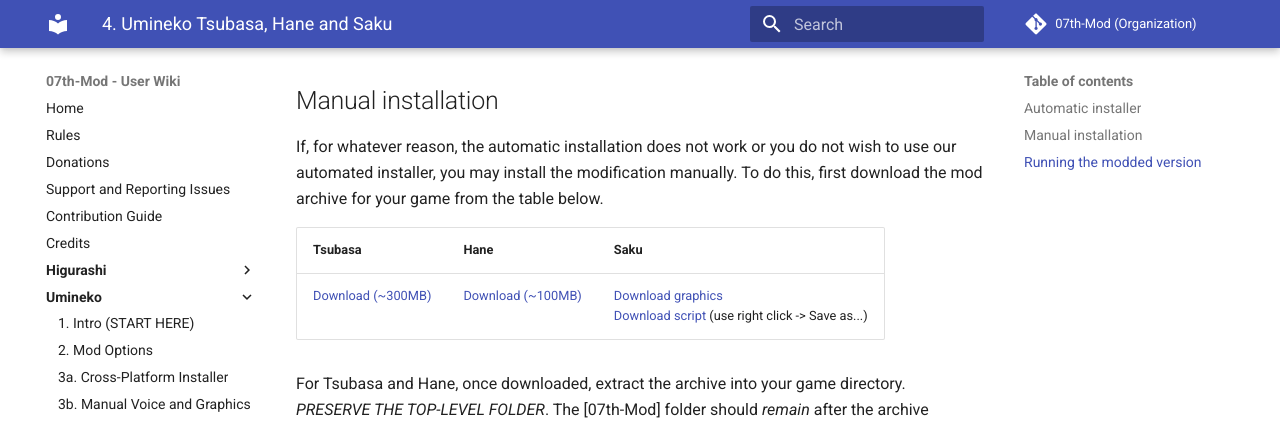
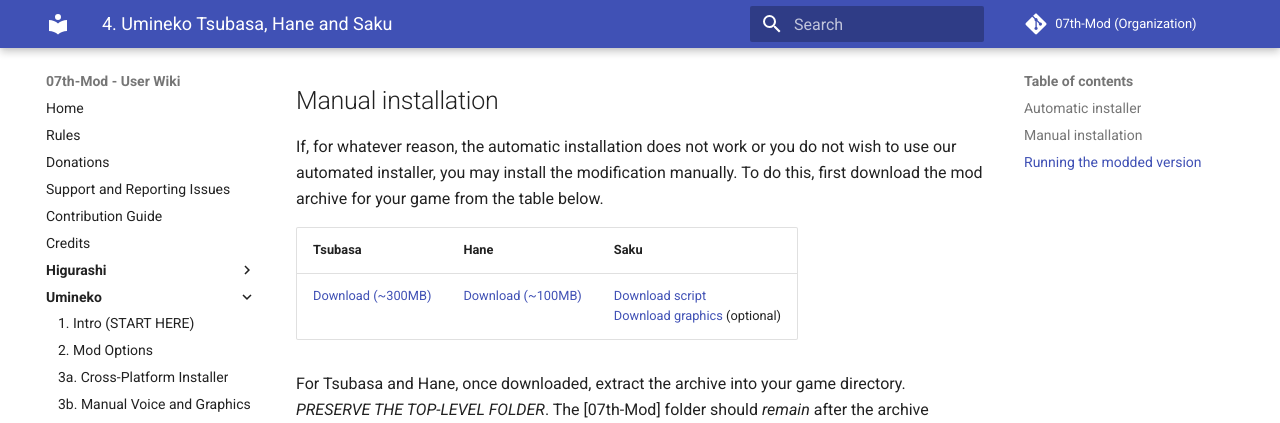
Before and after one commit to 07th-mod/wiki, an MkDocs documentation site: the page built from docs/Umineko/Tsubasa-Hane.md, in a window 1280 px wide and 900 px high, scrolled down 894 px. Shown: the top 423 px of the window. Built offline with MkDocs 1.6.1 and Material for MkDocs 9.7.7, drawn with Linux system fonts in a browser that asks for light colours.

Commit message:
Update Tsubasa-Hane.md

```diff
--- a/docs/Umineko/Tsubasa-Hane.md
+++ b/docs/Umineko/Tsubasa-Hane.md
@@ -30,7 +30,7 @@
 
 |Tsubasa|Hane|Saku|
 |-|-|-|
-|[Download (~300MB)](https://07th-mod.com/Bern/Tsubasa/umineko-tsubasa-ons.zip)|[Download (~100MB)](https://07th-mod.com/Bern/Hane/umineko-hane-ons.zip)|[Download graphics](https://07th-mod.com/Bern/Saku/UminekoSaku-Graphics.7z)<br>[Download script](https://raw.githubusercontent.com/07th-mod/umineko-saku/master/0.utf) (use right click -> Save as...)|
+|[Download (~300MB)](https://07th-mod.com/Bern/Tsubasa/umineko-tsubasa-ons.zip)|[Download (~100MB)](https://07th-mod.com/Bern/Hane/umineko-hane-ons.zip)|[Download script](https://github.com/07th-mod/umineko-saku/archive/master.zip)<br>[Download graphics](https://07th-mod.com/Bern/Saku/UminekoSaku-Graphics.7z) (optional)|
 
 For Tsubasa and Hane, once downloaded, extract the archive into your game directory. *PRESERVE THE TOP-LEVEL FOLDER*. The \[07th-Mod\] folder should *remain* after the archive extraction, do not put files from inside of the folder into the game directory -- put the folder itself there.
 For Saku, extract the graphics archive into the game folder, and then just move the `0.utf` script file there as well.
```
